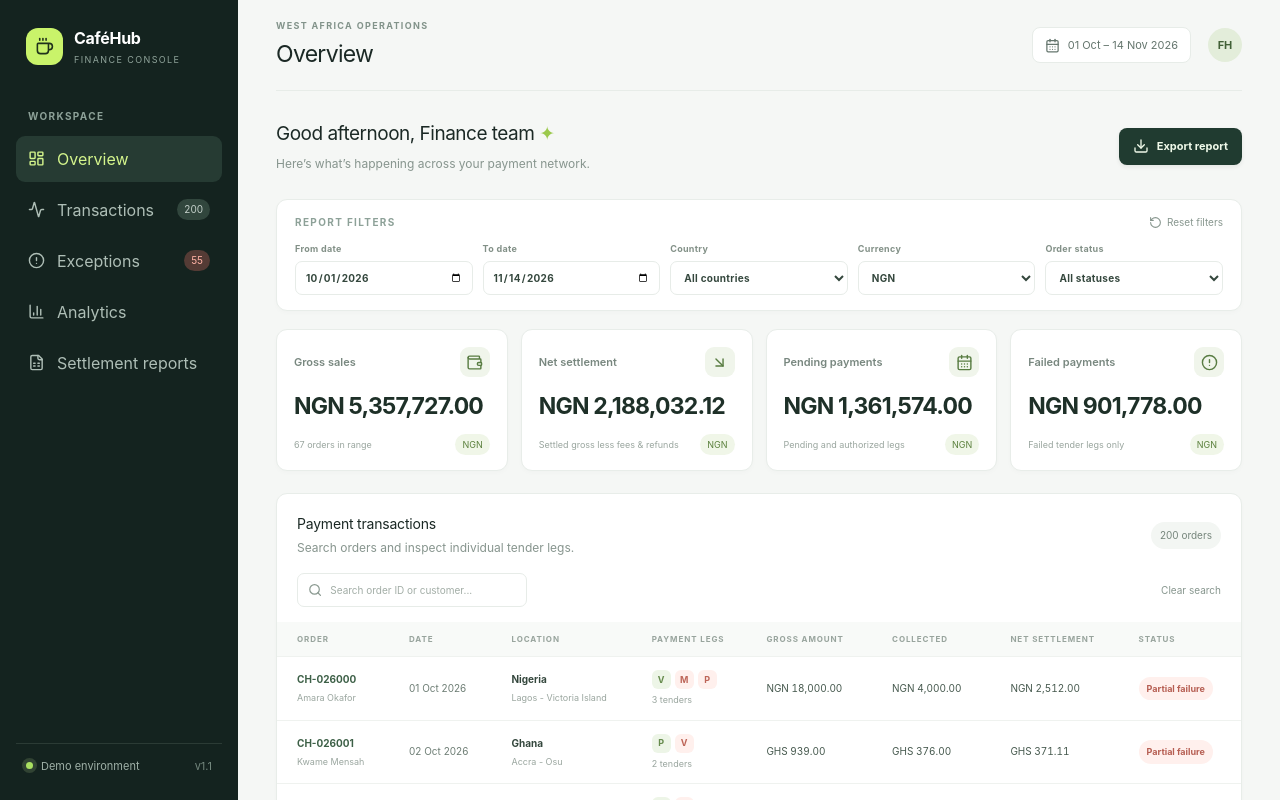
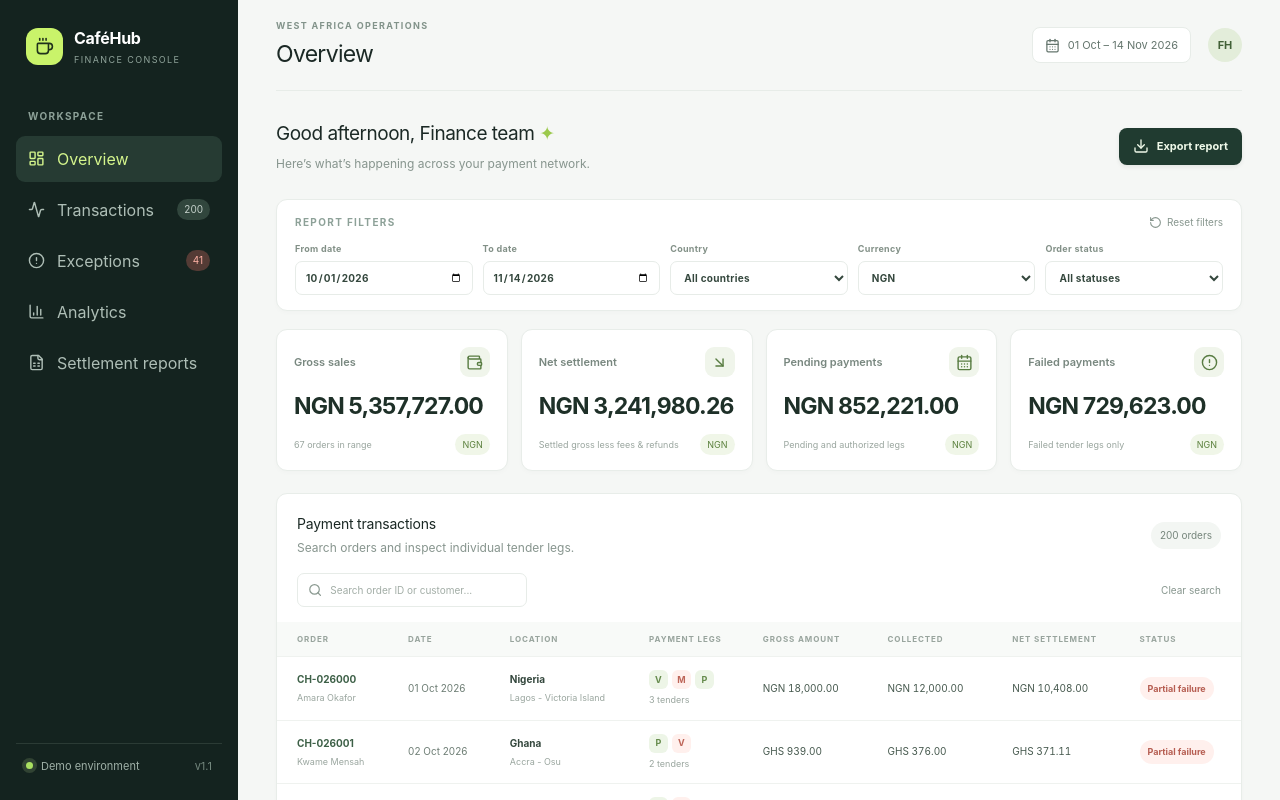
Before and after one commit to msmonisha583-stack/Yuno, a React (Vite) app: page / in a window 1280 px wide. Shown: the top 800 px of the page. Built offline with nearby package versions, Linux system fonts and the light colour scheme.

Commit message:
data: make settled payments the majority of the demo dataset

```diff
--- a/src/data/mockTransactions.ts
+++ b/src/data/mockTransactions.ts
@@ -16,7 +16,7 @@ const processors: Record<PaymentMethod, string> = {
   'Airtel Money': 'Airtel Money', 'M-Pesa': 'Safaricom', 'Bank Transfer': 'Interswitch',
 };
 const customers = ['Amara Okafor', 'Kwame Mensah', 'Wanjiku Njoroge', 'Tunde Adeyemi', 'Ama Boateng', 'Akinyi Otieno', 'Chidi Eze', 'Kofi Asante', 'Nia Kamau', 'Zainab Bello'];
-const statuses: PaymentStatus[] = ['settled', 'settled', 'settled', 'captured', 'pending', 'authorized', 'failed'];
+const statuses: PaymentStatus[] = ['settled', 'settled', 'settled', 'settled', 'settled', 'settled', 'settled', 'captured', 'pending', 'authorized', 'failed'];
 const round = (value: number) => Math.round(value);
 
 function makeLeg(orderIndex: number, legIndex: number, amount: number, currency: Currency, country: Country): PaymentLeg {
```
